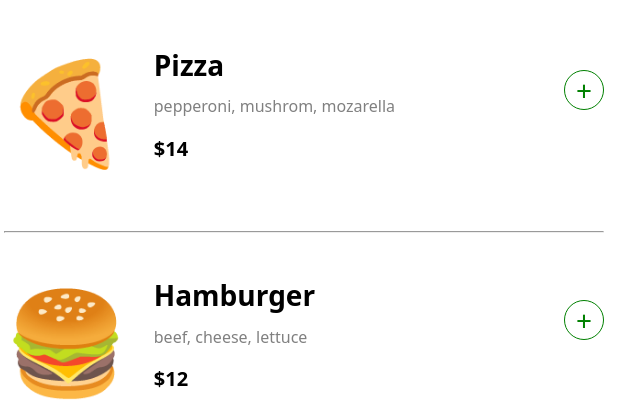
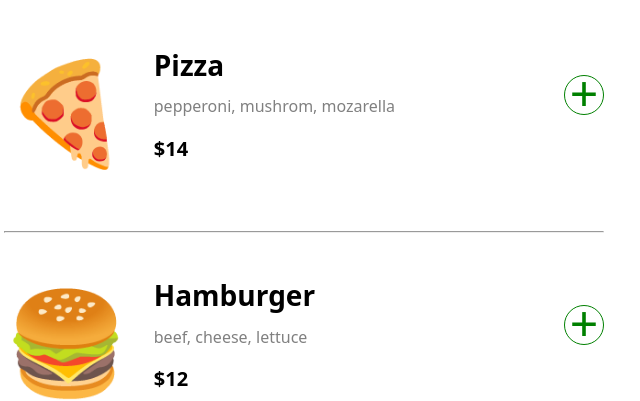
Before and after one commit to IngridGdesigns/ordering-app, a website built with Vite: page index.html in a window 1280 px wide. Shown: the part 249-650 px from the top of the page, 336-976 px from the left. Built offline with nearby package versions, Linux system fonts and the light colour scheme; a web font is replaced by a local one.

Commit message:
adjusted button style

```diff
--- a/styles.css
+++ b/styles.css
@@ -55,10 +55,11 @@ h1 {
     display: flex;
     align-items: inherit;
     justify-content: center;
+    padding-bottom: 5px;
     margin-left: auto;
-    margin-bottom: 40px;
+    margin-bottom: 30px;
     border-radius: 100%;
-    font-size: 28px;
+    font-size: 50px;
     color: green;
     border: solid 1px;
     border-radius: 50px;
```
